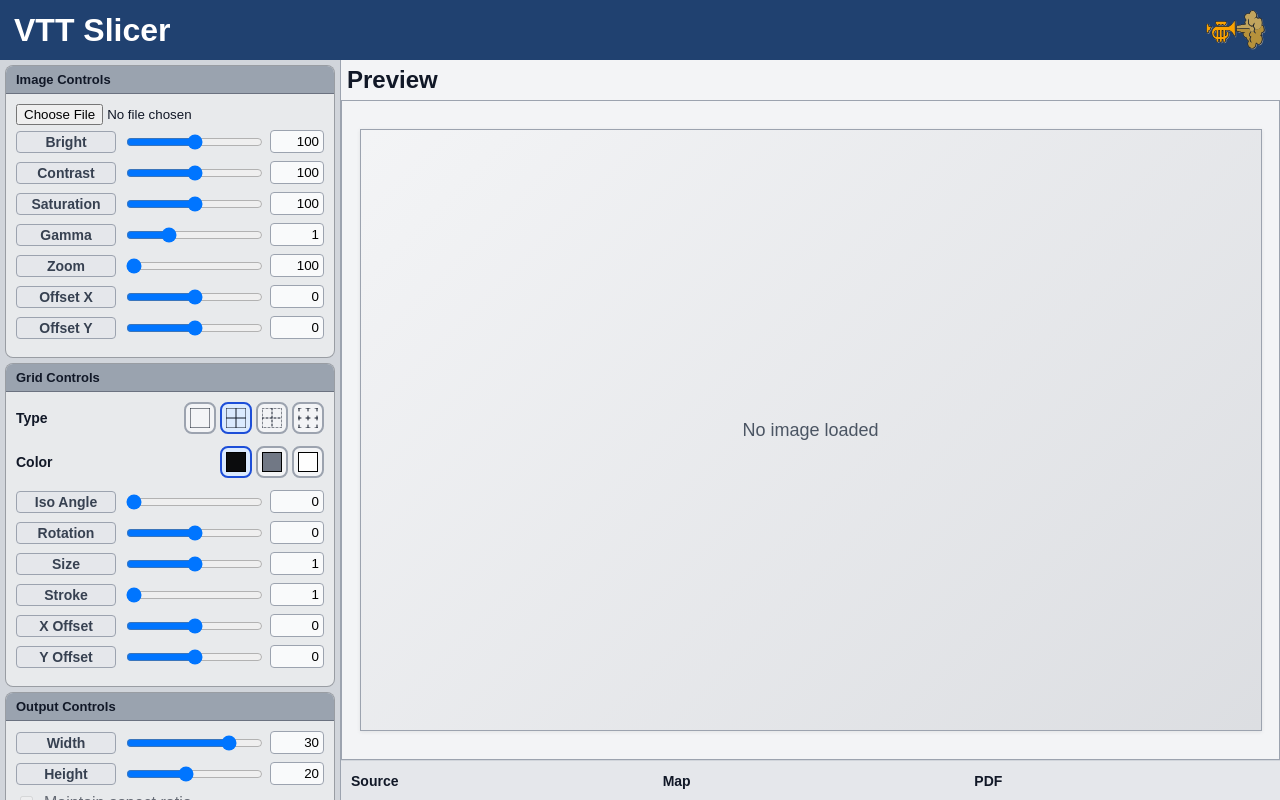
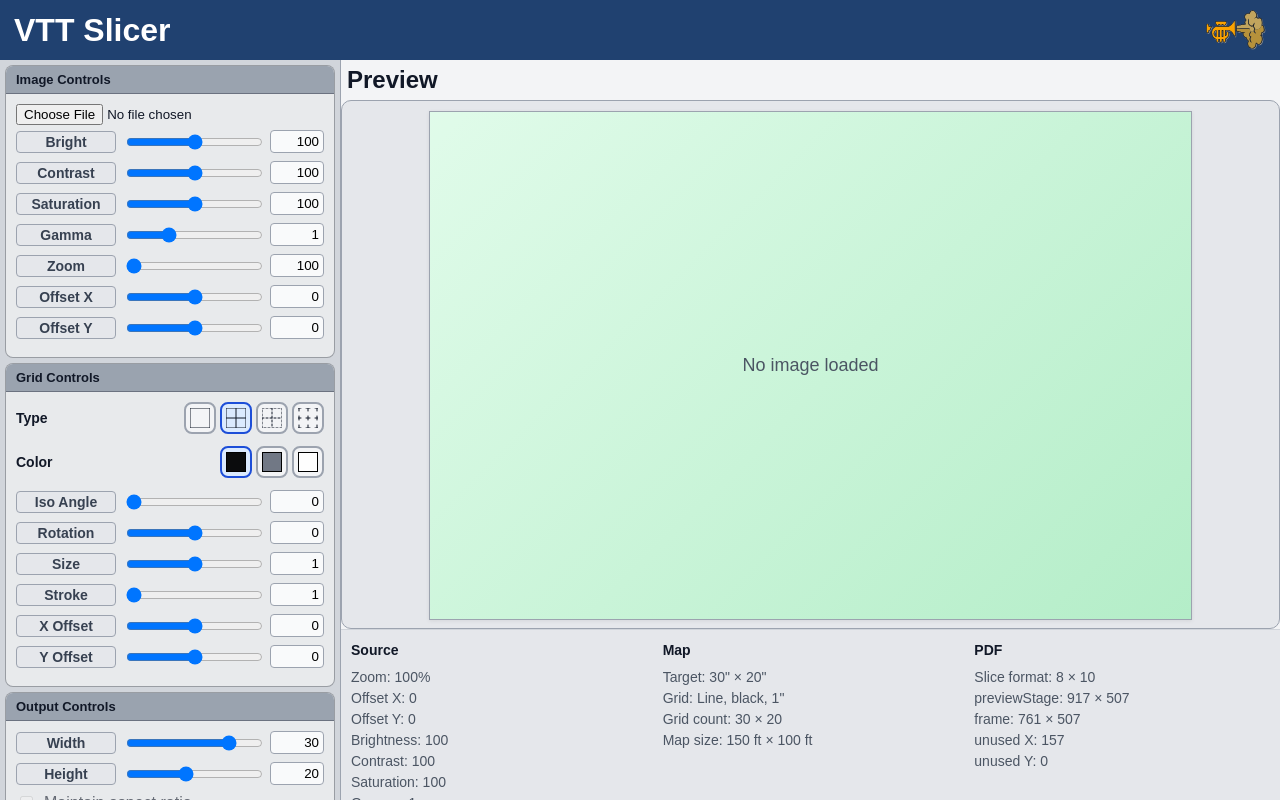
Before and after one commit to Trumpootcom/wms-ts, a React (Vite) app: page / in a window 1280 px wide. Built offline with nearby package versions, Linux system fonts and the light colour scheme.

Commit message:
feat(preview): fit map frame dynamically to preview pane using measured container size

```diff
--- a/src/App.tsx
+++ b/src/App.tsx
@@ -5,6 +5,7 @@ import trumpoot from "./assets/trumpoot.svg";
 
 function App() {
   const slicer = useSlicerState();
+
 
   return (
     <div
@@ -40,22 +41,36 @@ function App() {
           }}
         />
       </header>
+
       <main
         style={{
           display: "grid",
-          gridTemplateColumns: "340px 1px 1fr",
+          gridTemplateColumns: "340px 1px minmax(0, 1fr)",
           gap: "0",
           padding: "0",
           height: "100%",
+          minHeight: 0,
+          minWidth: 0,
         }}
       >
         <ControlPanel slicer={slicer} />
+
         <div
           style={{
             background: "#9ca3af",
             width: "1px",
           }}
         />
+
+        <div
+          style={{
+            minWidth: 0,
+            minHeight: 0,
+            width: "100%",
+            height: "100%",
+            overflow: "hidden",
+          }}
+        >
           <PreviewPanel
             imageUrl={slicer.imageUrl}
             printedWidthIn={slicer.printedWidthIn}
@@ -70,7 +85,6 @@ function App() {
             gridLineThickness={slicer.gridLineThickness}
             sliceSize={slicer.sliceSize}
             sliceEstimate={slicer.sliceEstimate}
-          previewStage={slicer.previewStage}
             sourceSizeReport={slicer.sourceSizeReport}
             sourcePixelWidth={slicer.sourcePixelWidth}
             sourcePixelHeight={slicer.sourcePixelHeight}
@@ -80,6 +94,7 @@ function App() {
             imageOffsetX={slicer.imageOffsetX}
             imageOffsetY={slicer.imageOffsetY}
           />
+        </div>
       </main>
     </div>
   );
--- a/src/components/PreviewPanel.tsx
+++ b/src/components/PreviewPanel.tsx
@@ -9,6 +9,7 @@ import type {
 import { buildImageViewRect } from "../slicer/imageView.ts";
 import { formatInches, formatPercent } from "../utils/format.ts";
 import SvgGridLayer from "./ui/SvgGridLayer";
+import { useLayoutEffect, useRef, useState } from "react";
 
 type SourceSizeReport = {
     sourceWidthIn: number;
@@ -31,10 +32,6 @@ type PreviewPanelProps = {
     gridLineThickness?: number;
     sliceSize: SliceSize;
     sliceEstimate: SliceEstimate;
-    previewStage: {
-        width: number;
-        height: number;
-    };
     sourceSizeReport: SourceSizeReport | null;
     sourcePixelWidth: number | null;
     sourcePixelHeight: number | null;
@@ -59,7 +56,6 @@ function PreviewPanel({
     gridLineThickness,
     sliceSize,
     sliceEstimate,
-    previewStage,
     sourceSizeReport,
     sourcePixelWidth,
     sourcePixelHeight,
@@ -70,9 +66,37 @@ function PreviewPanel({
     imageOffsetY,
 }: PreviewPanelProps) {
     const infoPaneHeight = 170;
+    const previewPaddingPx = 10;
+    const previewStageContainerRef = useRef<HTMLDivElement | null>(null);
+    const [previewStage, setPreviewStage] = useState({ width: 1, height: 1 });
 
-const sliceLineColor =
-    gridColor === "black" ? "rgba(220, 38, 38, 0.95)" : "rgba(239, 68, 68, 0.95)";
+    useLayoutEffect(() => {
+        const node = previewStageContainerRef.current;
+        if (!node) return;
+
+        const updateSize = () => {
+            const stageWidth = Math.max(node.clientWidth - previewPaddingPx * 2, 1);
+            const stageHeight = Math.max(node.clientHeight - previewPaddingPx * 2, 1);
+
+            setPreviewStage({
+                width: stageWidth,
+                height: stageHeight,
+            });
+        };
+
+        updateSize();
+
+        const observer = new ResizeObserver(() => {
+            updateSize();
+        });
+
+        observer.observe(node);
+
+        return () => observer.disconnect();
+    }, []);
+
+    const sliceLineColor =
+        gridColor === "black" ? "rgba(220, 38, 38, 0.95)" : "rgba(239, 68, 68, 0.95)";
 
     const mapWidthFt = (printedWidthIn / gridSizeIn) * 5;
     const mapHeightFt = (printedHeightIn / gridSizeIn) * 5;
@@ -94,6 +118,8 @@ const sliceLineColor =
     const gridWidthCount = printedWidthIn / gridSizeIn;
     const gridHeightCount = printedHeightIn / gridSizeIn;
 
+
+
     let frameWidthPx = stageWidth;
     let frameHeightPx = frameWidthPx / stageAspect;
 
@@ -101,6 +127,18 @@ const sliceLineColor =
         frameHeightPx = stageHeight;
         frameWidthPx = frameHeightPx * stageAspect;
     }
+
+    console.log({
+        previewStageWidth: previewStage.width,
+        previewStageHeight: previewStage.height,
+        stageWidth,
+        stageHeight,
+        stageAspect,
+        frameWidthPx,
+        frameHeightPx,
+        printedWidthIn,
+        printedHeightIn,
+    });
 
     let previewImageStyle: React.CSSProperties = {
         width: "100%",
@@ -152,14 +190,17 @@ const sliceLineColor =
             <h2 style={{ margin: "6px" }}>Preview</h2>
 
             <div
+                ref={previewStageContainerRef}
                 style={{
                     minHeight: 0,
+                    borderRadius: "10px",
                     overflow: "hidden",
-                    padding: "12px",
+                    padding: `${previewPaddingPx}px`,
                     boxSizing: "border-box",
                     display: "grid",
                     placeItems: "center",
                     border: "1px solid #9ca3af",
+                    background: "#e5e7eb",
                 }}
             >
                 <div
@@ -169,7 +210,8 @@ const sliceLineColor =
                         width: `${frameWidthPx}px`,
                         height: `${frameHeightPx}px`,
                         border: "1px solid #9ca3af",
-                        background: "#e5e7eb",
+                        //                        background: "#e5e7eb",
+                        background: "#bbf7d0",
                         boxShadow: "0 1px 4px rgba(0,0,0,0.08)",
                         overflow: "hidden",
                         flexShrink: 0,
@@ -321,13 +363,18 @@ const sliceLineColor =
                     </div>
 
                     <div>Slice format: {sliceSizeLabel}</div>
-                    <div>
+                    {/*<div>
                         Page array: {sliceEstimate.cols} × {sliceEstimate.rows}
                     </div>
                     <div>Total pages: {sliceEstimate.total}</div>
-                    <div>Export DPI: {exportDpi}</div>
+                    <div>Export DPI: {exportDpi}</div>*/}
+                    <div>previewStage: {Math.round(previewStage.width)} × {Math.round(previewStage.height)}</div>
+                    <div>frame: {Math.round(frameWidthPx)} × {Math.round(frameHeightPx)}</div>
+                    <div>unused X: {Math.round(previewStage.width - frameWidthPx)}</div>
+                    <div>unused Y: {Math.round(previewStage.height - frameHeightPx)}</div>
                 </div>
             </div>
+
         </section>
     );
 }
--- a/src/hooks/useSlicerState.ts
+++ b/src/hooks/useSlicerState.ts
@@ -3,7 +3,6 @@ import { useMemo, useState } from "react";
 import {
   buildSliceEstimate,
   clamp,
-  getPreviewStageSize,
   roundToTenth,
 } from "../slicer/math.ts";
 import { exportSlicedPdf } from "../slicer/pdf.ts";
@@ -13,8 +12,6 @@ import {
   EXPORT_DPI,
   MAX_SIZE_IN,
   MIN_SIZE_IN,
-  PREVIEW_MAX_HEIGHT_PX,
-  PREVIEW_MAX_WIDTH_PX,
 } from "../slicer/defaults.ts";
 import type {
   GridColor,
@@ -168,17 +165,6 @@ export function useSlicerState() {
     [printedWidthIn, printedHeightIn, sliceSize],
   );
 
-  const previewStage = useMemo(
-    () =>
-      getPreviewStageSize(
-        printedWidthIn,
-        printedHeightIn,
-        PREVIEW_MAX_WIDTH_PX,
-        PREVIEW_MAX_HEIGHT_PX,
-      ),
-    [printedWidthIn, printedHeightIn],
-  );
-
   const sourceSizeReport = useMemo(() => {
     if (!imageAspectRatio) return null;
 
@@ -290,7 +276,6 @@ export function useSlicerState() {
     imageOffsetY,
 
     sliceEstimate,
-    previewStage,
     sourceSizeReport,
 
     isExporting,
```
Lines whose indentation alone changed are shown as unchanged.
